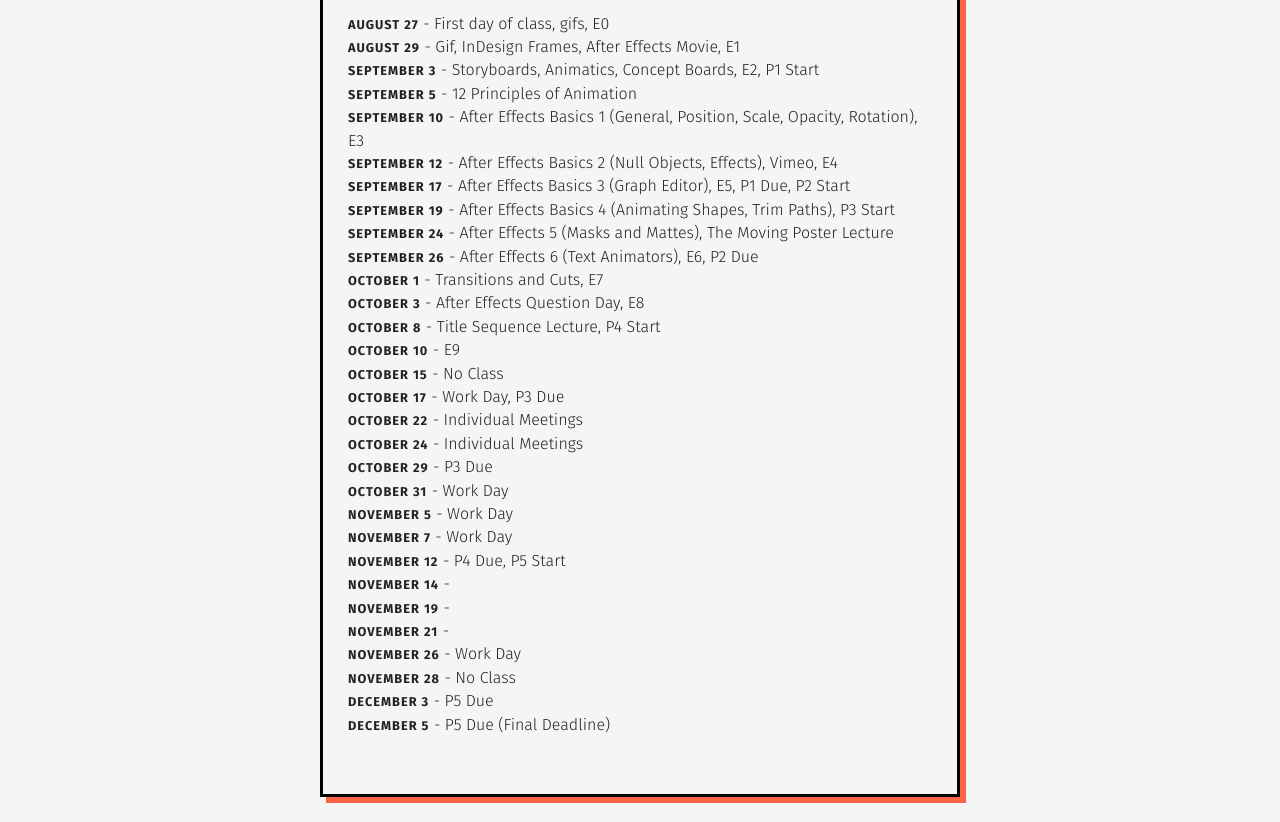
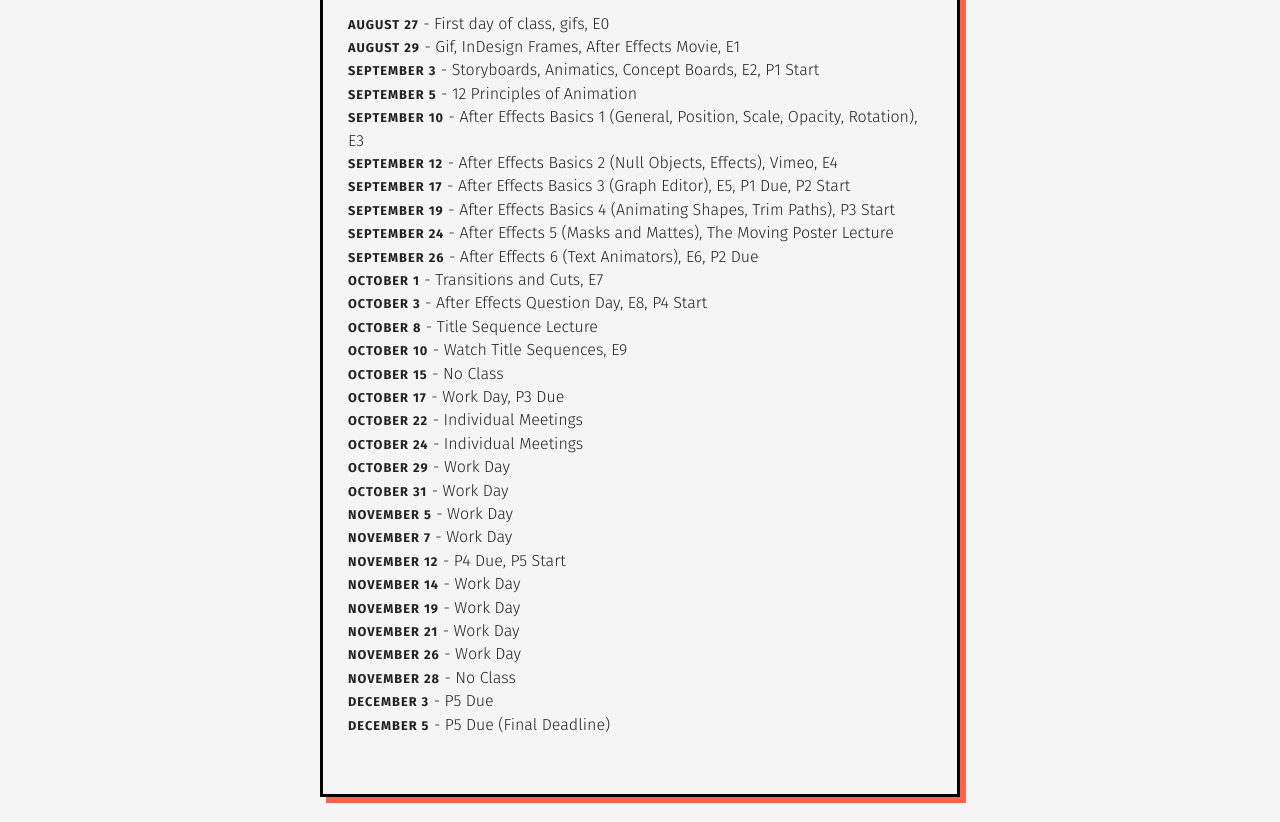
Before and after one commit to gmu-gd/motion19-fall, a plain HTML site: page schedule/index.html in a window 1280 px wide. Shown: the part 186-1008 px from the top of the page. Drawn offline with nearby package versions, Linux system fonts and the light colour scheme.

Commit message:
schedule updates

```diff
--- a/schedule/index.html
+++ b/schedule/index.html
@@ -50,21 +50,21 @@
             <li><strong>September 24</strong> - After Effects 5 (Masks and Mattes), The Moving Poster Lecture</li>
             <li><strong>September 26</strong> - After Effects 6 (Text Animators), E6, P2 Due</li>
             <li><strong>October 1</strong> - Transitions and Cuts, E7</li>
-            <li><strong>October 3</strong> - After Effects Question Day, E8</li>
-            <li><strong>October 8</strong> - Title Sequence Lecture, P4 Start</li>
-            <li><strong>October 10</strong> - E9</li>
+            <li><strong>October 3</strong> - After Effects Question Day, E8, P4 Start</li>
+            <li><strong>October 8</strong> - Title Sequence Lecture</li>
+            <li><strong>October 10</strong> - Watch Title Sequences, E9</li>
             <li><strong>October 15</strong> - No Class</li>
             <li><strong>October 17</strong> - Work Day, P3 Due</li>
             <li><strong>October 22</strong> - Individual Meetings</li>
             <li><strong>October 24</strong> - Individual Meetings</li>
-            <li><strong>October 29</strong> - P3 Due</li>
+            <li><strong>October 29</strong> - Work Day</li>
             <li><strong>October 31</strong> - Work Day</li>
             <li><strong>November 5</strong> - Work Day</li>
             <li><strong>November 7</strong> - Work Day</li>
             <li><strong>November 12</strong> - P4 Due, P5 Start</li>
-            <li><strong>November 14</strong> - </li>
-            <li><strong>November 19</strong> - </li>
-            <li><strong>November 21</strong> - </li>
+            <li><strong>November 14</strong> - Work Day</li>
+            <li><strong>November 19</strong> - Work Day</li>
+            <li><strong>November 21</strong> - Work Day</li>
             <li><strong>November 26</strong> - Work Day</li>
             <li><strong>November 28</strong> - No Class</li>
             <li><strong>December 3</strong> - P5 Due</li>
```
Also changed, not shown: projects/index.html (+2 -1 lines).
